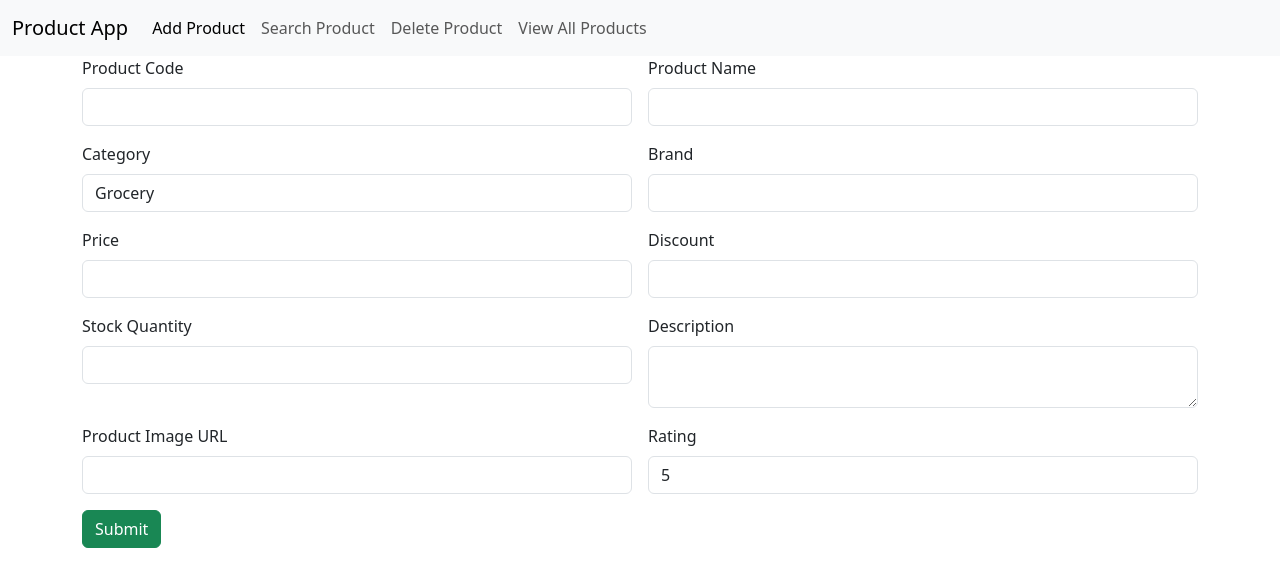
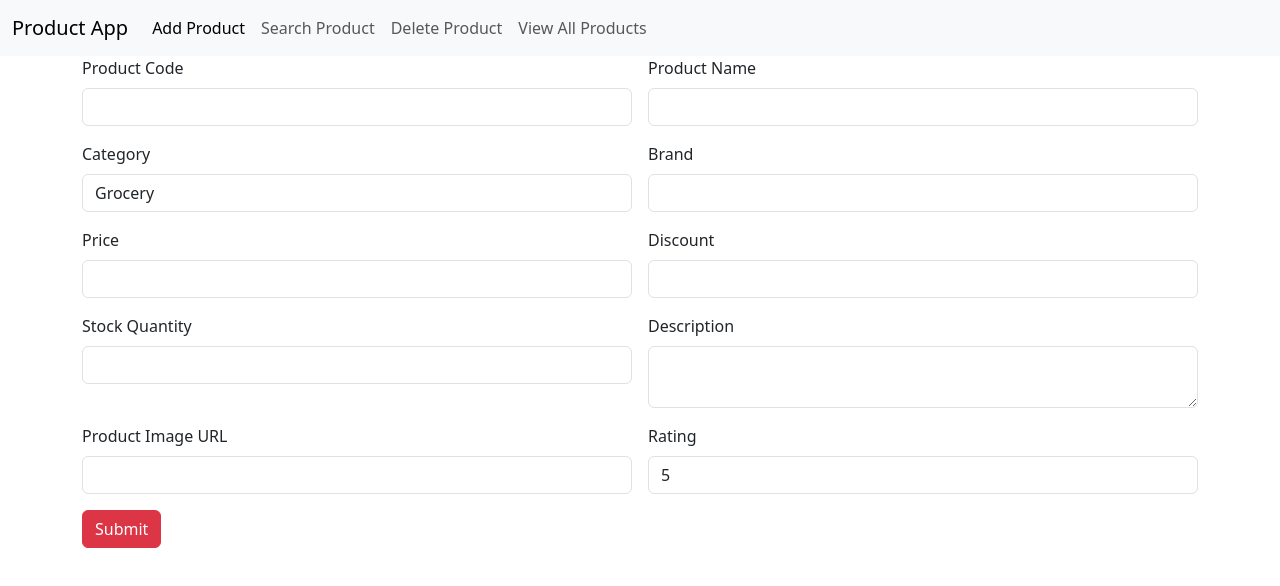
Before and after one commit to Ad-rian27/Product-react-app, a React (Vite) app: page / in a window 1280 px wide. Shown: the top 586 px of the page. Built offline with nearby package versions, Linux system fonts and the light colour scheme.

Commit message:
Button Modified

```diff
--- a/src/components/AddProduct.jsx
+++ b/src/components/AddProduct.jsx
@@ -82,7 +82,7 @@
                             </div>
                             <div className="col col-12 col-sm-6 col-md-6 col-lg-6 col-xl-6 col-xxl-6">
 
-                                <button className="btn btn-success">Submit</button>
+                                <button className="btn btn-danger">Submit</button>
 
                             </div>
                         </div>
```
